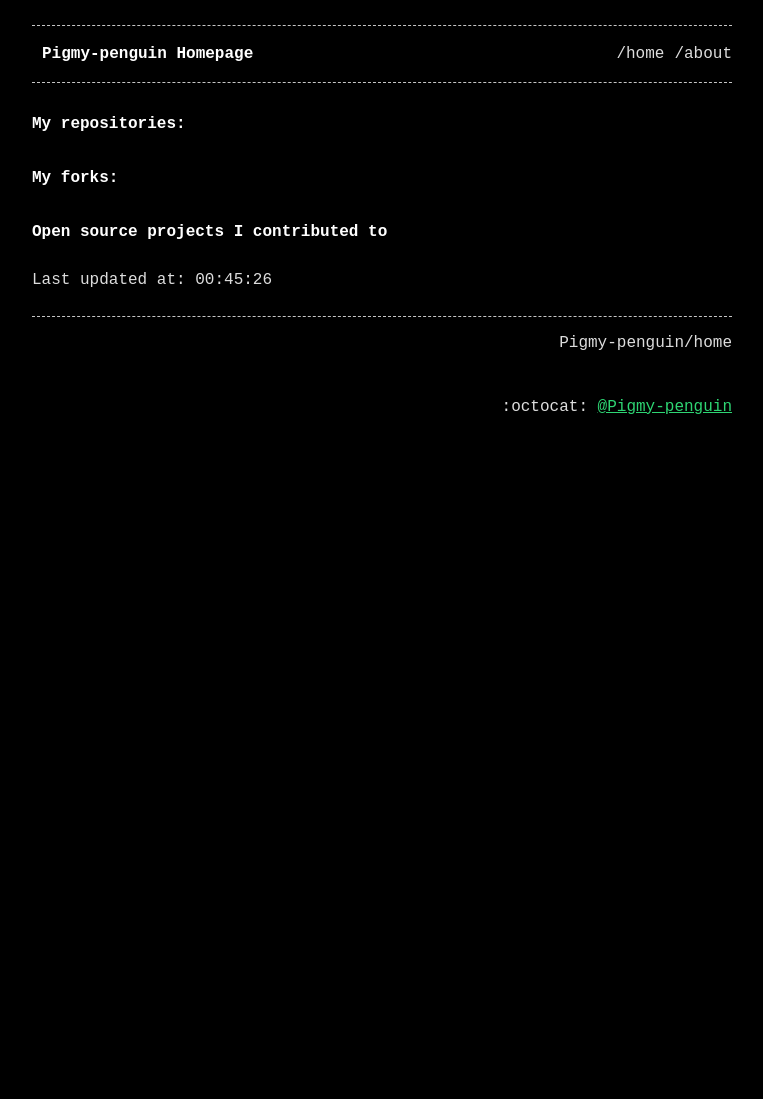
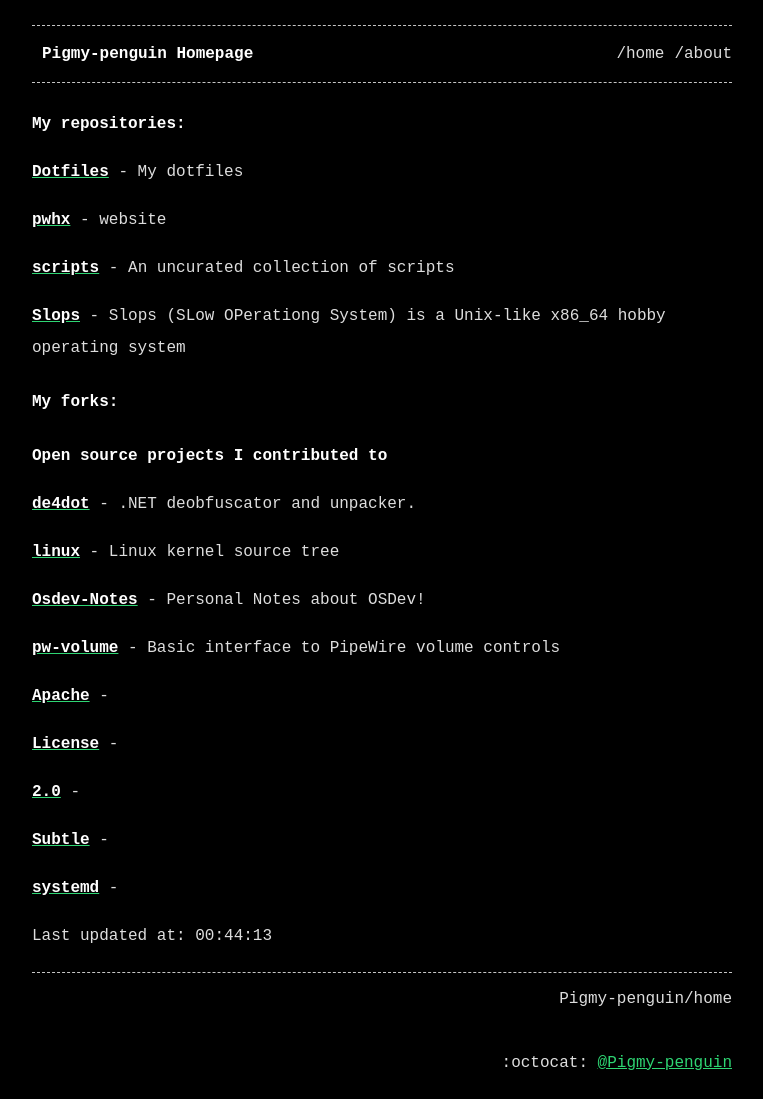
Before and after one commit to Pigmy-penguin/Pigmy-penguin.github.io, a Jekyll site: the page built from index.md, in a window 1280 px wide. Shown: the whole page, without its empty margins (258-1021 px from the left). Built offline with Jekyll 4.4.1, drawn with Linux system fonts in a browser that asks for light colours; before the commit the page ends 900 px from its top, so only the background shows below that.

Commit message:
Auto updating the website

```diff
--- a/index.md
+++ b/index.md
@@ -7,8 +7,34 @@ title: Pigmy-penguin Homepage
 
 ## My repositories:
 
+[**Dotfiles**](https://github.com/Pigmy-penguin/Dotfiles) - My dotfiles
+
+[**pwhx**](https://github.com/Pigmy-penguin/pwhx) - website
+
+[**scripts**](https://github.com/Pigmy-penguin/scripts) - An uncurated collection of scripts
+
+[**Slops**](https://github.com/Pigmy-penguin/Slops) - Slops (SLow OPerationg System) is a Unix-like x86_64 hobby operating system
+
 ## My forks:
 ### Open source projects I contributed to
 
+[**de4dot**](https://github.com/Pigmy-penguin/de4dot) - .NET deobfuscator and unpacker.
 
-Last updated at: 00:45:26
+[**linux**](https://github.com/Pigmy-penguin/linux) - Linux kernel source tree
+
+[**Osdev-Notes**](https://github.com/Pigmy-penguin/Osdev-Notes) - Personal Notes about OSDev!
+
+[**pw-volume**](https://github.com/Pigmy-penguin/pw-volume) - Basic interface to PipeWire volume controls
+
+[**Apache**](https://github.com/Pigmy-penguin/Apache) -
+
+[**License**](https://github.com/Pigmy-penguin/License) -
+
+[**2.0**](https://github.com/Pigmy-penguin/2.0) -
+
+[**Subtle**](https://github.com/Pigmy-penguin/Subtle) -
+
+[**systemd**](https://github.com/Pigmy-penguin/systemd) -
+
+
+Last updated at: 00:44:13
```
Also changed, not shown: 2 other files.
